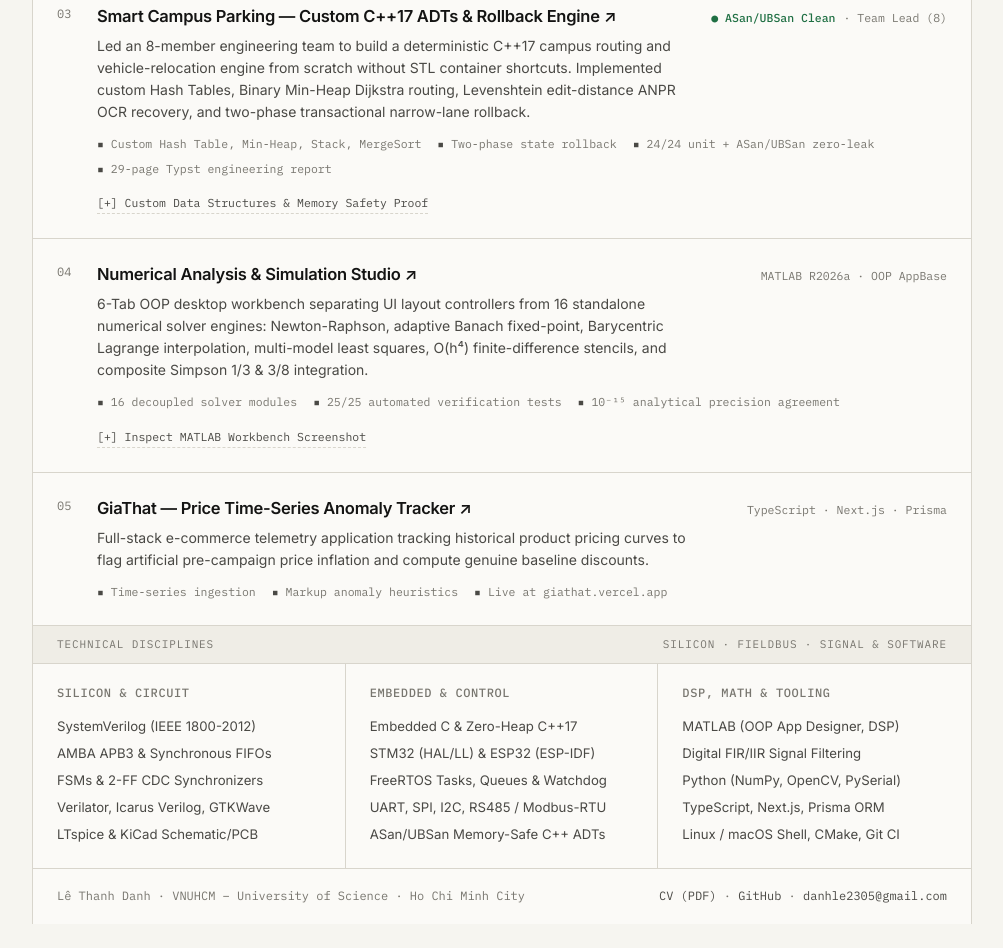
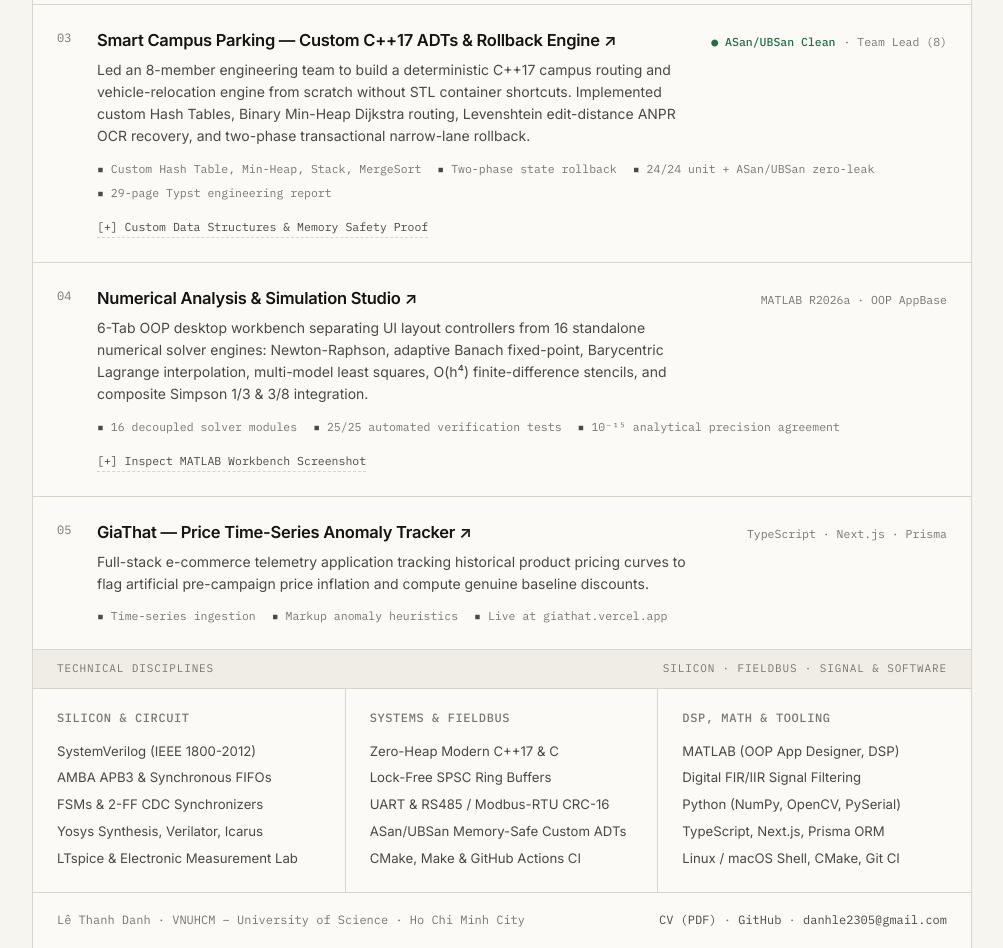
Before and after one commit to Danhle23/Danhle23.github.io, a plain HTML site: page index.html in a window 1280 px wide. Shown: the part 1309-2257 px from the top of the page, without its empty margins (138-1141 px from the left). Before the commit the page ends 2233 px from the top, so only its background shows below. Drawn offline with Linux system fonts and the light colour scheme.

Commit message:
chore: upgrade to Typst Jake's Resume PDF, add verified Yosys synthesis metrics & align honest skill stack

```diff
--- a/index.html
+++ b/index.html
@@ -498,11 +498,11 @@
         </div>
         <div class="spec-row">
           <span class="spec-k">Silicon / HDL</span>
-          <span class="spec-v">SystemVerilog · AMBA APB3 · Verilator</span>
+          <span class="spec-v">SystemVerilog · AMBA APB3 · Yosys</span>
         </div>
         <div class="spec-row">
-          <span class="spec-k">Embedded</span>
-          <span class="spec-v">C / C++17 · STM32 · ESP-IDF · FreeRTOS</span>
+          <span class="spec-k">Systems / Code</span>
+          <span class="spec-v">C++17 (Zero-Heap / ASan) · C · MATLAB</span>
         </div>
         <div class="spec-row">
           <span class="spec-k" data-i18n="sp_loc_k">Location</span>
@@ -625,7 +625,7 @@
           </p>
           <div class="proj-specs mono">
             <span>AMBA APB3 zero-wait-state slave</span>
-            <span>Dual 16×8 sync FIFOs</span>
+            <span>Yosys 0.52: 2,081 cells / 427 DFFs / 0 latches</span>
             <span>Verilator -Wall lint clean</span>
             <span>Automated Icarus BFM regression</span>
           </div>
@@ -807,18 +807,18 @@
           <li>SystemVerilog (IEEE 1800-2012)</li>
           <li>AMBA APB3 &amp; Synchronous FIFOs</li>
           <li>FSMs &amp; 2-FF CDC Synchronizers</li>
-          <li>Verilator, Icarus Verilog, GTKWave</li>
-          <li>LTspice &amp; KiCad Schematic/PCB</li>
+          <li>Yosys Synthesis, Verilator, Icarus</li>
+          <li>LTspice &amp; Electronic Measurement Lab</li>
         </ul>
       </div>
       <div class="matrix-col">
-        <h3>Embedded &amp; Control</h3>
+        <h3>Systems &amp; Fieldbus</h3>
         <ul>
-          <li>Embedded C &amp; Zero-Heap C++17</li>
-          <li>STM32 (HAL/LL) &amp; ESP32 (ESP-IDF)</li>
-          <li>FreeRTOS Tasks, Queues &amp; Watchdog</li>
-          <li>UART, SPI, I2C, RS485 / Modbus-RTU</li>
-          <li>ASan/UBSan Memory-Safe C++ ADTs</li>
+          <li>Zero-Heap Modern C++17 &amp; C</li>
+          <li>Lock-Free SPSC Ring Buffers</li>
+          <li>UART &amp; RS485 / Modbus-RTU CRC-16</li>
+          <li>ASan/UBSan Memory-Safe Custom ADTs</li>
+          <li>CMake, Make &amp; GitHub Actions CI</li>
         </ul>
       </div>
       <div class="matrix-col">
```
Also changed, not shown: 1 other file.
